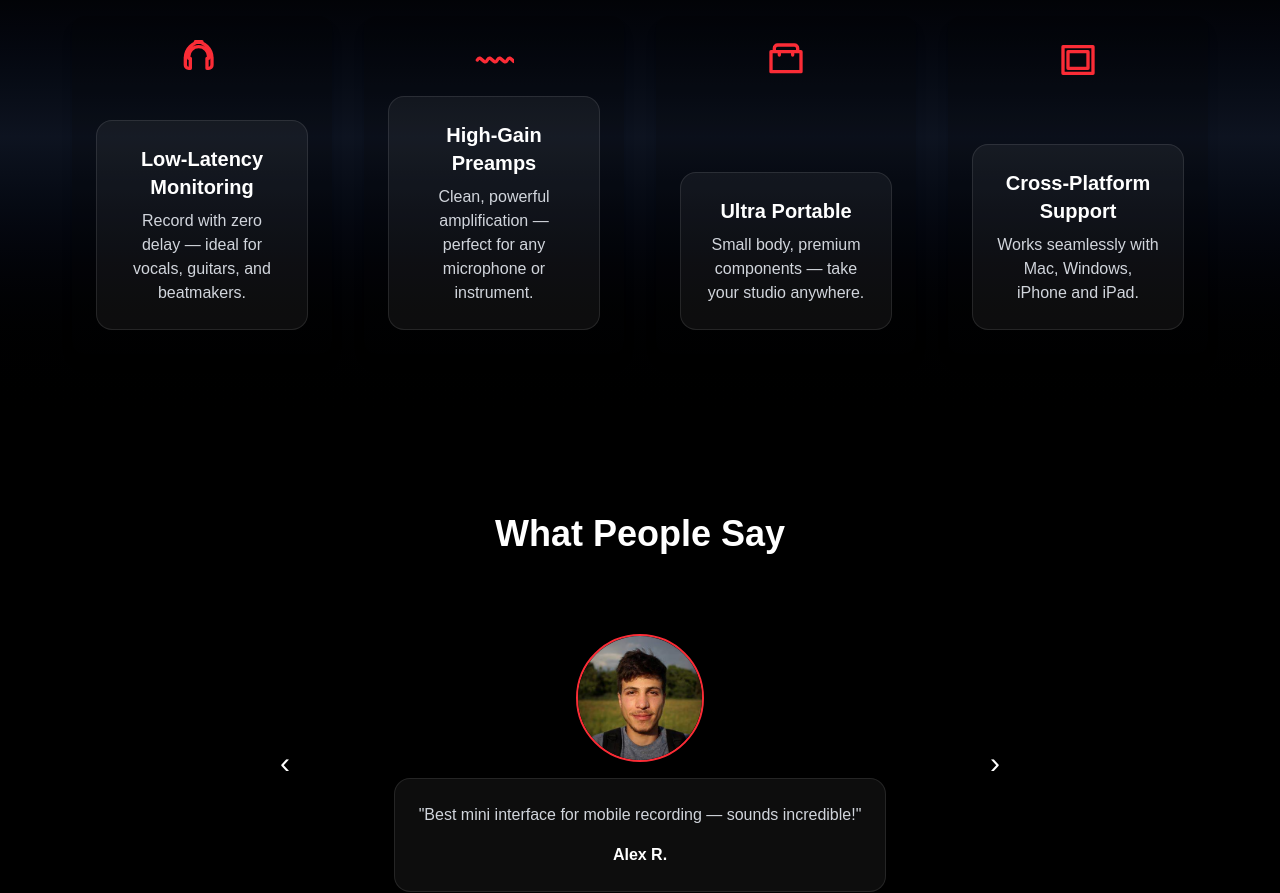
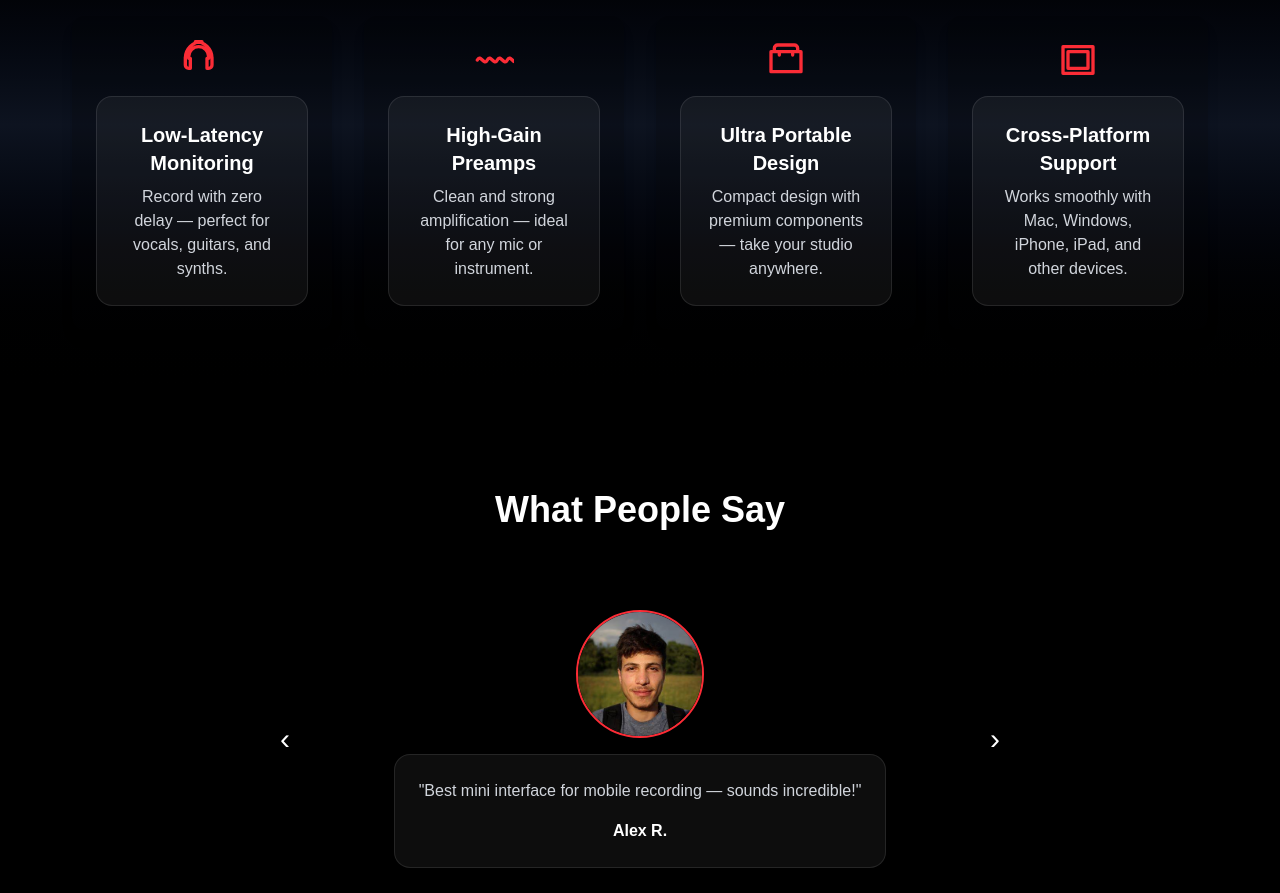
Before and after one commit to stickd/Test_Landing, a Next.js app: page / in a window 1280 px wide. Shown: the part 960-1853 px from the top of the page. Built offline with nearby package versions, Linux system fonts and the light colour scheme.

Commit message:
Initial commit: Add landing page with Navbar, Features, Testimonials, Pricing, Footer

```diff
--- a/components/Features.tsx
+++ b/components/Features.tsx
@@ -69,22 +69,22 @@ export default function Features() {
   const features = [
     {
       title: "Low-Latency Monitoring",
-      text: "Record with zero delay — ideal for vocals, guitars, and beatmakers.",
+      text: "Record with zero delay — perfect for vocals, guitars, and synths.",
       icon: icons[0],
     },
     {
       title: "High-Gain Preamps",
-      text: "Clean, powerful amplification — perfect for any microphone or instrument.",
+      text: "Clean and strong amplification — ideal for any mic or instrument.",
       icon: icons[1],
     },
     {
-      title: "Ultra Portable",
-      text: "Small body, premium components — take your studio anywhere.",
+      title: "Ultra Portable Design",
+      text: "Compact design with premium components — take your studio anywhere.",
       icon: icons[2],
     },
     {
       title: "Cross-Platform Support",
-      text: "Works seamlessly with Mac, Windows, iPhone and iPad.",
+      text: "Works smoothly with Mac, Windows, iPhone, iPad, and other devices.",
       icon: icons[3],
     },
   ];
```
